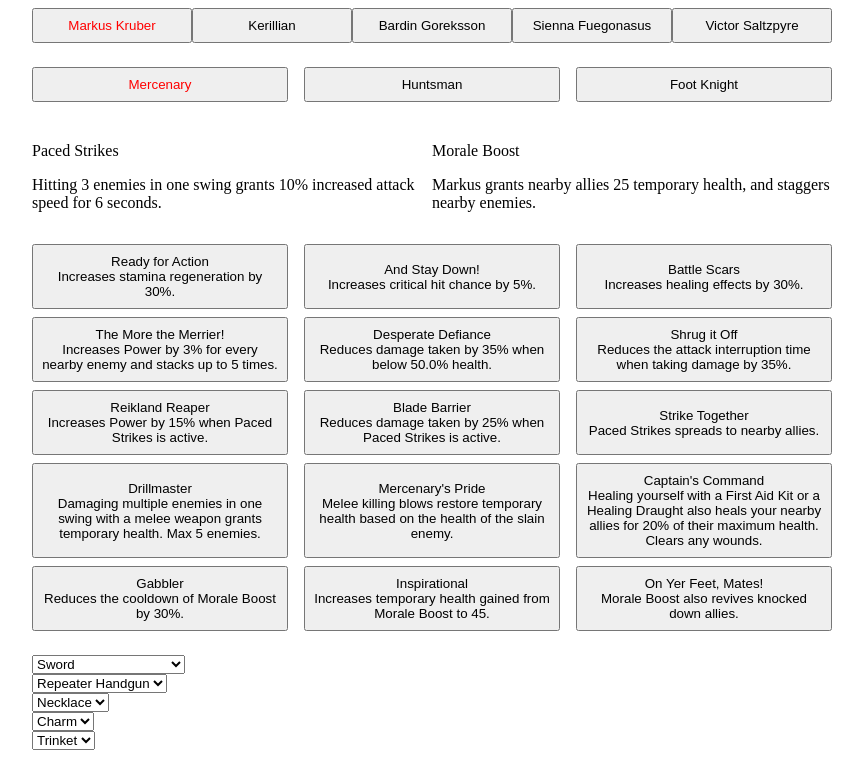
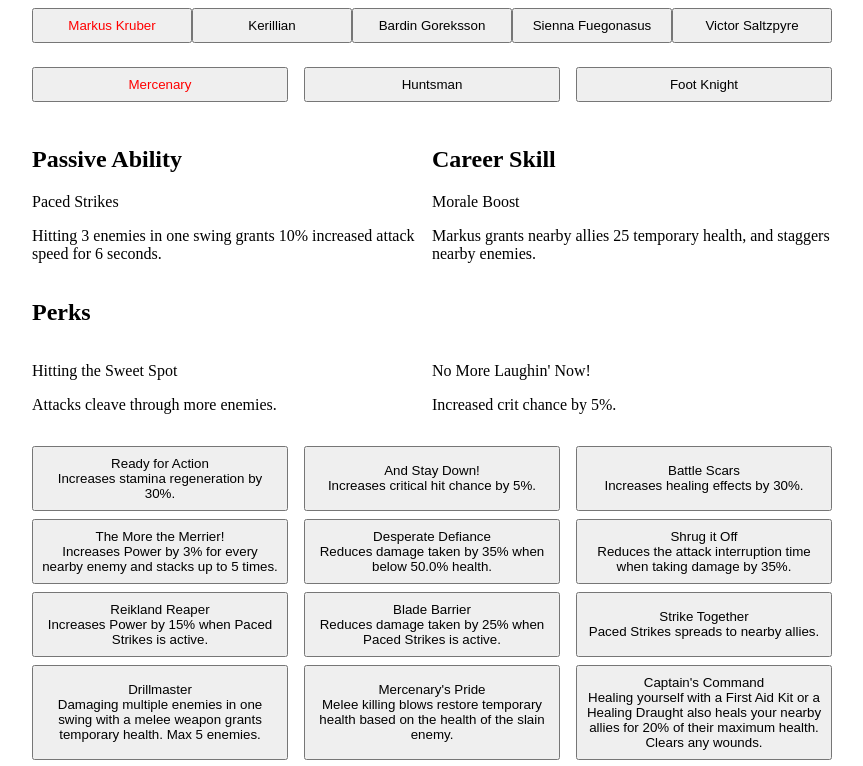
Before and after one commit to danreeves/verminbuilds, a React (Create React App) app: page / in a window 1280 px wide. Shown: the top 766 px of the page, without its empty margins (208-1071 px from the left). Built offline with nearby package versions, Linux system fonts and the light colour scheme.

Commit message:
display perks, fix missing keys

```diff
--- a/src/App.js
+++ b/src/App.js
@@ -163,13 +163,26 @@ function App() {
       <Section>
         <Row>
           <Ability>
+            <h2>Passive Ability</h2>
             <p>{t(careers[career].passive_ability.display_name)}</p>
             <p>{t(careers[career].passive_ability.description)}</p>
           </Ability>
           <Ability>
+            <h2>Career Skill</h2>
             <p>{t(careers[career].activated_ability.display_name)}</p>
             <p>{t(careers[career].activated_ability.description)}</p>
           </Ability>
+        </Row>
+        <Row>
+          <h2>Perks</h2>
+        </Row>
+        <Row>
+          {careers[career].passive_ability.perks.map(perk => (
+            <Ability key={perk.display_name}>
+              <p>{t(perk.display_name)}</p>
+              <p>{t(perk.description)}</p>
+            </Ability>
+          ))}
         </Row>
       </Section>
 
@@ -206,7 +219,7 @@ function App() {
       </Section>
       {careers[career].loadout_equipment_slots.map((type, i) => {
         return (
-          <div>
+          <div key={type}>
             <select>
               {Object.values(items)
                 .filter(item => {
@@ -215,7 +228,7 @@ function App() {
                   );
                 })
                 .map(item => (
-                  <option>{t(item.item_type)}</option>
+                  <option key={item.item_type}>{t(item.item_type)}</option>
                 ))}
             </select>
           </div>
```
